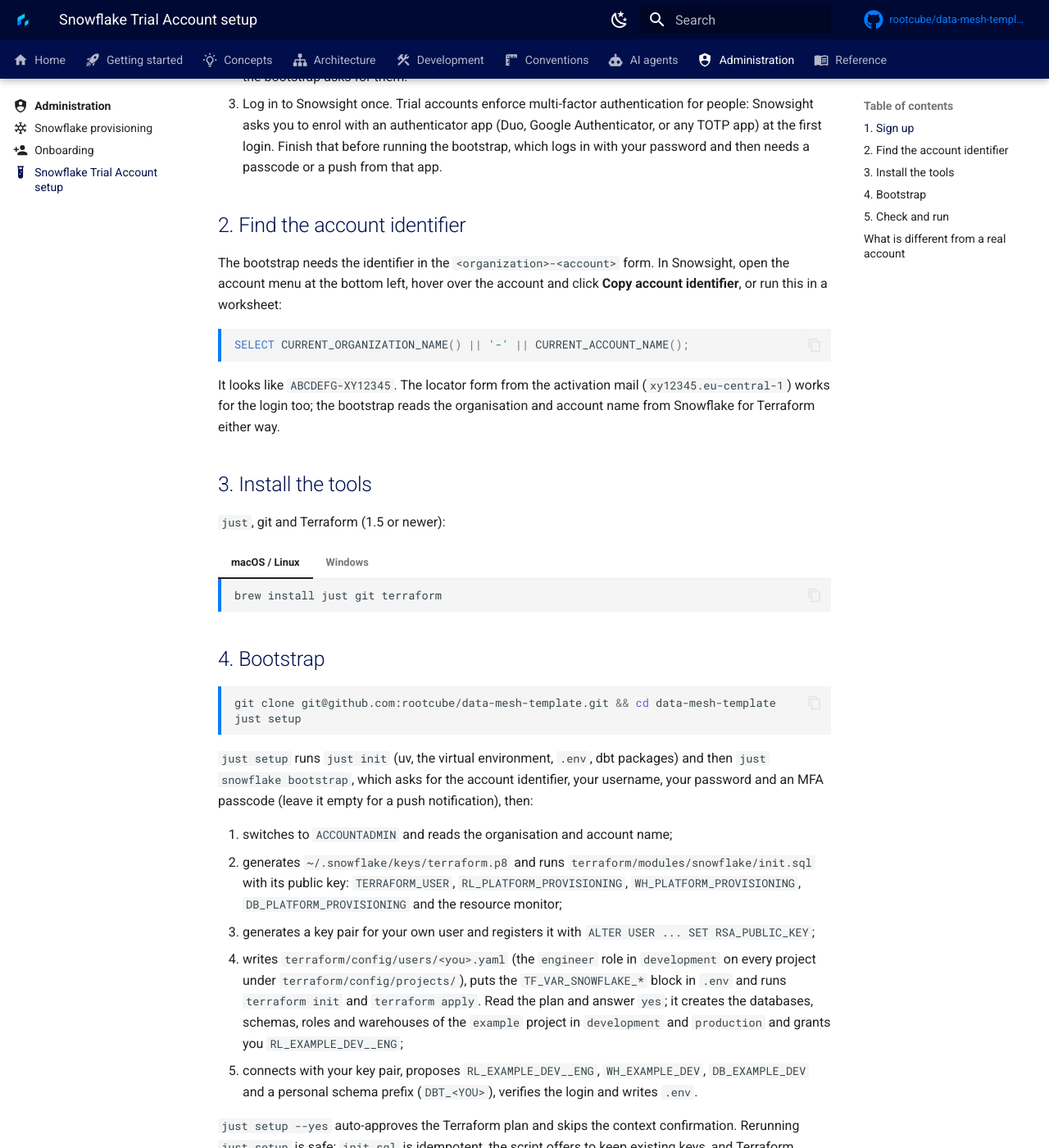
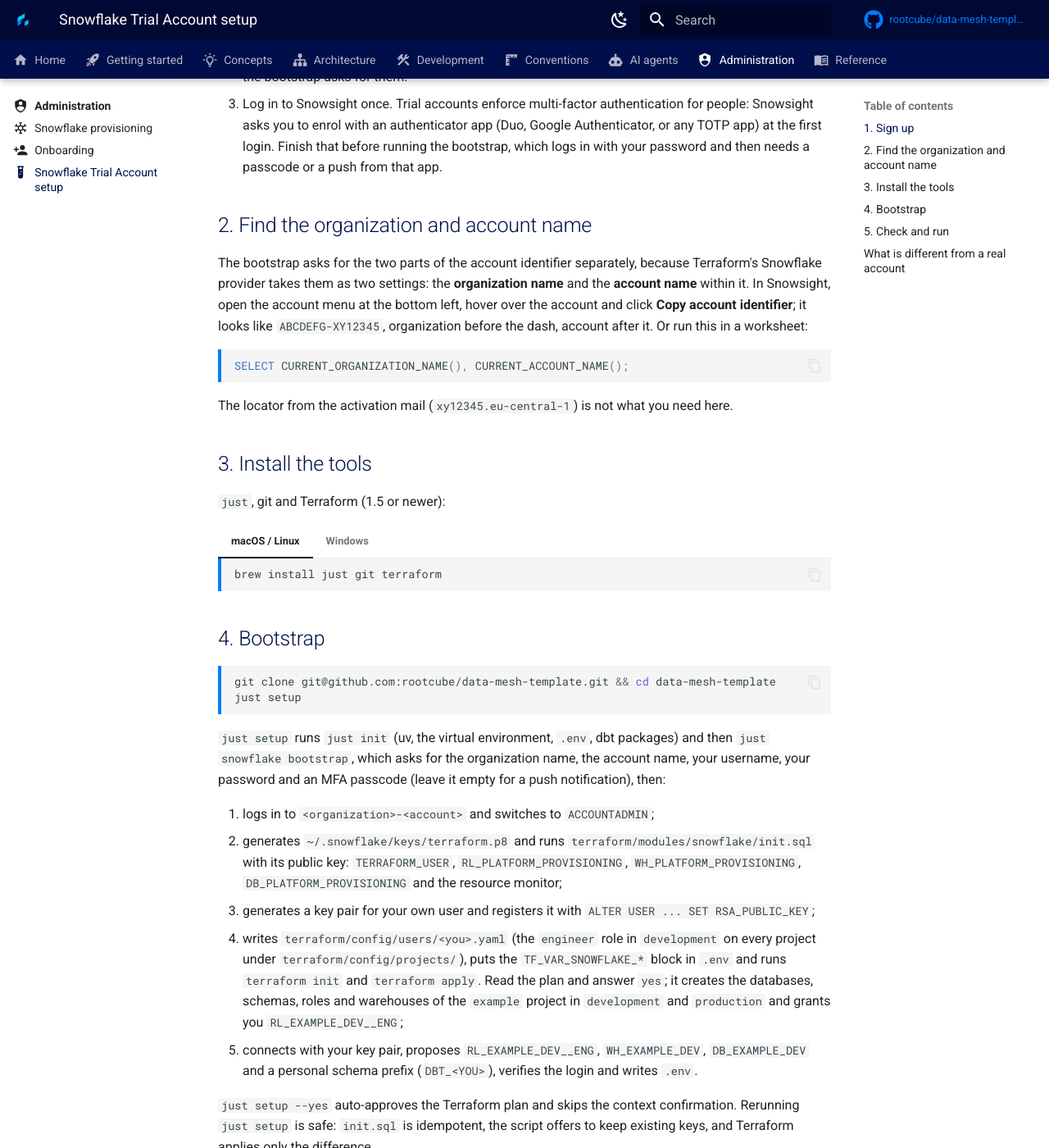
Before and after one commit to rootcube/data-mesh-template, an MkDocs documentation site: the page built from docs/administration/snowflake-trial-account-setup.md, in a window 1280 px wide and 1400 px high, scrolled down 425 px. Shown: the whole window at 82% size. Built offline with MkDocs 1.6.1 and Material for MkDocs 9.7.7, drawn with Linux system fonts in a browser that asks for light colours; comment, search, counter and statistics services are not loaded.

Commit message:
fix: update Snowflake bootstrap instructions to separate organization and account name

````diff
--- a/docs/administration/snowflake-trial-account-setup.md
+++ b/docs/administration/snowflake-trial-account-setup.md
@@ -21,19 +21,19 @@
    TOTP app) at the first login. Finish that before running the bootstrap, which logs in with
    your password and then needs a passcode or a push from that app.
 
-## 2. Find the account identifier
+## 2. Find the organization and account name
 
-The bootstrap needs the identifier in the `<organization>-<account>` form. In Snowsight, open
-the account menu at the bottom left, hover over the account and click **Copy account
-identifier**, or run this in a worksheet:
+The bootstrap asks for the two parts of the account identifier separately, because Terraform's
+Snowflake provider takes them as two settings: the **organization name** and the **account
+name** within it. In Snowsight, open the account menu at the bottom left, hover over the
+account and click **Copy account identifier**; it looks like `ABCDEFG-XY12345`, organization
+before the dash, account after it. Or run this in a worksheet:
 
 ```sql
-SELECT CURRENT_ORGANIZATION_NAME() || '-' || CURRENT_ACCOUNT_NAME();
+SELECT CURRENT_ORGANIZATION_NAME(), CURRENT_ACCOUNT_NAME();
 ```
 
-It looks like `ABCDEFG-XY12345`. The locator form from the activation mail
-(`xy12345.eu-central-1`) works for the login too; the bootstrap reads the organisation and
-account name from Snowflake for Terraform either way.
+The locator from the activation mail (`xy12345.eu-central-1`) is not what you need here.
 
 ## 3. Install the tools
 
@@ -61,10 +61,10 @@
 ```
 
 `just setup` runs `just init` (uv, the virtual environment, `.env`, dbt packages) and then
-`just snowflake bootstrap`, which asks for the account identifier, your username, your
-password and an MFA passcode (leave it empty for a push notification), then:
+`just snowflake bootstrap`, which asks for the organization name, the account name, your
+username, your password and an MFA passcode (leave it empty for a push notification), then:
 
-1. switches to `ACCOUNTADMIN` and reads the organisation and account name;
+1. logs in to `<organization>-<account>` and switches to `ACCOUNTADMIN`;
 2. generates `~/.snowflake/keys/terraform.p8` and runs `terraform/modules/snowflake/init.sql`
    with its public key: `TERRAFORM_USER`, `RL_PLATFORM_PROVISIONING`,
    `WH_PLATFORM_PROVISIONING`, `DB_PLATFORM_PROVISIONING` and the resource monitor;
````
Also changed, not shown: terraform/README.md (+2 -1 lines), 4 other files.
